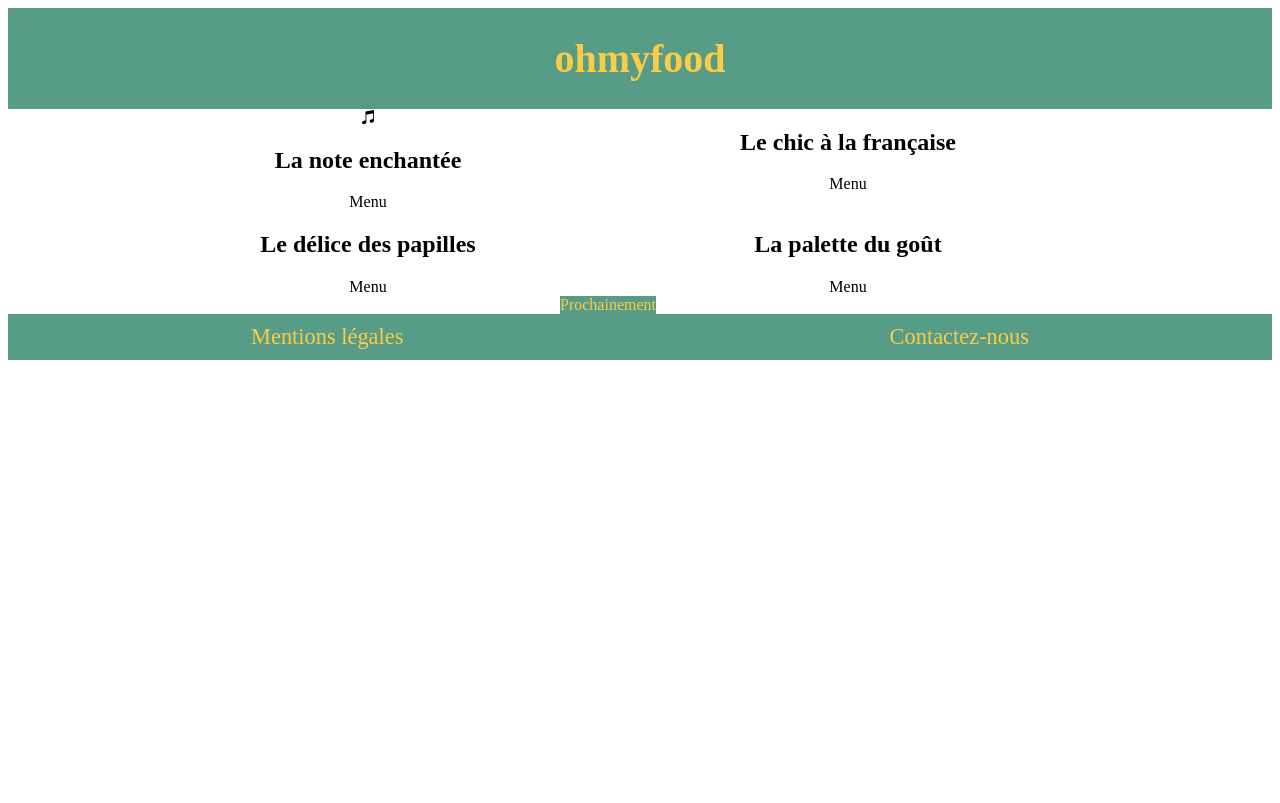
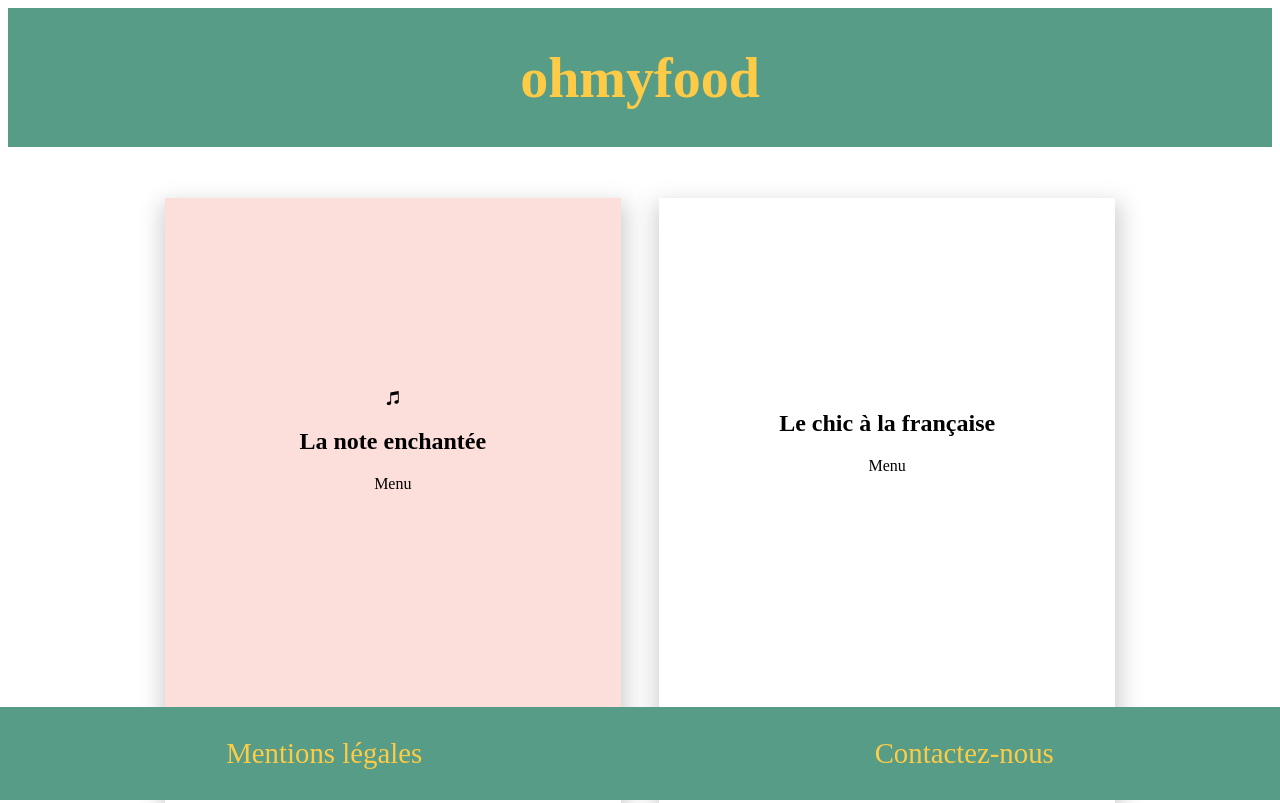
Before and after one commit to LancelleTimote/Projet-n-2-Dynamiser-une-page-web-avec-des-animations-CSS, a website: page index.html in a window 1280 px wide. Shown: the top 803 px of the page. Drawn offline with Linux system fonts and the light colour scheme.

Commit message:
Mise en page de l'index

```diff
--- a/index.html
+++ b/index.html
@@ -24,7 +24,9 @@
     </head>
     <body>
         <header>
-            <h1>ohmyfood</h1>
+            <a href="index.html">
+                <h1>ohmyfood</h1>
+            </a>
         </header>
         <div class="main">
             <section class="menu">
--- a/sass/base/base.scss
+++ b/sass/base/base.scss
@@ -1,3 +1,5 @@
 .main {
-    width: 1200px;
+    max-width: 1140px;
+    margin: auto;
+    margin-bottom: 10em;
 }
--- a/sass/layout/footer.scss
+++ b/sass/layout/footer.scss
@@ -2,10 +2,14 @@ footer {
     background-color: $color-bloc;
     display: flex;
     justify-content: space-around;
+    position: fixed;
+    left: 0;
+    bottom: 0;
+    width: 100%;
     a {
+        color: $color-bloc-writing;
         font-size: map-get($font-size, footer);
         text-decoration: none;
-        color: $color-bloc-writing;
-        padding: 10px 0px;
+        padding: 30px 0px;
     }
 }
--- a/sass/layout/header.scss
+++ b/sass/layout/header.scss
@@ -2,8 +2,12 @@ header {
     background-color: $color-bloc;
     display: flex;
     justify-content: center;
+    a {
+        text-decoration: none;
+    }
     h1 {
+        color: $color-bloc-writing;
         font-size: map-get($font-size, header);
-        color: $color-bloc-writing;
+        text-align: center;
     }
 }
--- a/sass/main.scss
+++ b/sass/main.scss
@@ -1,5 +1,6 @@
 @import "./utils/variables";
 @import "./utils/maps";
+@import "./utils/mixin";
 @import "./base/base";
 @import "./layout/header";
 @import "./layout/footer";
--- a/sass/pages/index.scss
+++ b/sass/pages/index.scss
@@ -2,30 +2,52 @@
     display: flex;
     flex-wrap: wrap;
     justify-content: center;
+    padding-top: 2em;
     &--note {
         width: 40%;
+        height: 22em;
+        margin: 1.2em;
+        padding-top: 12em;
         text-align: center;
+        background-color: $color-bloc-note;
+        @include box-shadow;
     }
     &--chic {
         width: 40%;
+        height: 22em;
+        margin: 1.2em;
+        padding-top: 12em;
         text-align: center;
+        @include box-shadow;
     }
     &--delice {
         width: 40%;
+        height: 22em;
+        margin: 1.2em;
+        padding-top: 12em;
         text-align: center;
+        @include box-shadow;
     }
     &--palette {
         width: 40%;
+        height: 22em;
+        margin: 1.2em;
+        padding-top: 12em;
         text-align: center;
+        @include box-shadow;
     }
 }
 
 .prochainement {
-    display: flex;
-    justify-content: center;
+    background-color: $color-bloc;
+    text-align: center;
+    padding: 0.5em;
+    width: 25%;
+    margin: 3em 26em;
+    border-radius: 7px;
     a {
         text-decoration: none;
-        background-color: $color-bloc;
         color: $color-bloc-writing;
+        font-size: map-get($font-size, prochainement);
     }
 }
--- a/sass/utils/maps.scss
+++ b/sass/utils/maps.scss
@@ -1 +1 @@
-$font-size: (header:2.5em, footer:1.4em);
+$font-size: (header:3.5em, footer:1.8em, prochainement:1.5em);
--- /dev/null
+++ b/sass/utils/mixin.scss
@@ -0,0 +1,3 @@
+@mixin box-shadow {
+    box-shadow: 1px 10px 20px 5px rgba(112, 112, 112, 0.32);
+}
--- a/sass/utils/variables.scss
+++ b/sass/utils/variables.scss
@@ -1,2 +1,3 @@
 $color-bloc: rgb(87, 156, 135);
 $color-bloc-writing: rgb(253, 203, 70);
+$color-bloc-note: rgb(252, 223, 219);
```
Also changed, not shown: css/style.css, 1 other file.
